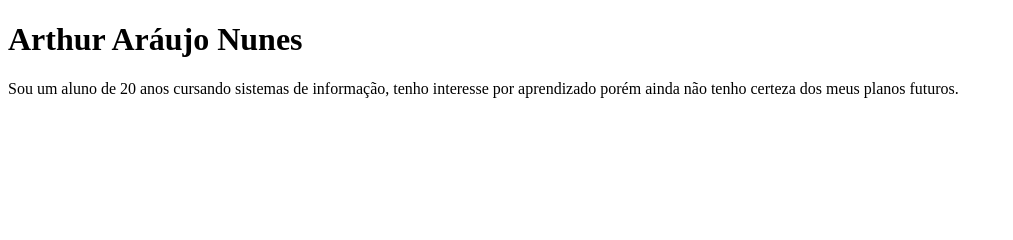
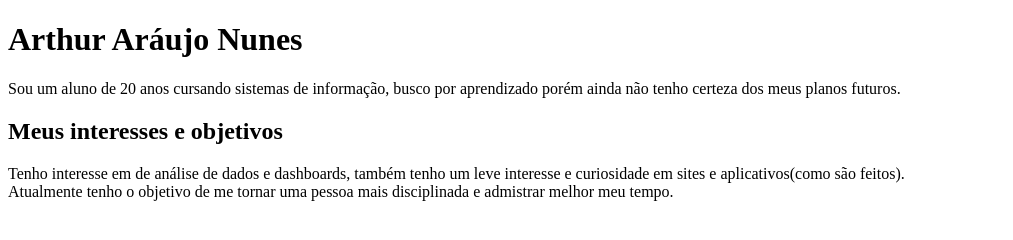
Before and after one commit to ArthurAraujoNunes/VA1_Portfolio-, a plain HTML site: page index.html in a window 1280 px wide. Shown: the whole page, without its empty margins (0-1013 px from the left). Drawn offline with Linux system fonts and the light colour scheme.

Commit message:
Alteração do arquivo com adição do tópico Meus interesses e objetivos.

```diff
--- a/index.html
+++ b/index.html
@@ -7,6 +7,8 @@
 </head>
 <body>
     <h1>Arthur Aráujo Nunes</h1>
-    <p> Sou um aluno de 20 anos cursando sistemas de informação, tenho interesse por aprendizado porém ainda não tenho certeza dos meus planos futuros.</p>
-</body>
+    <p> Sou um aluno de 20 anos cursando sistemas de informação, busco por aprendizado porém ainda não tenho certeza dos meus planos futuros.</p>
+    <h2>Meus interesses e objetivos</h2>
+    <p> Tenho interesse em de análise de dados e dashboards, também tenho um leve interesse e curiosidade
+    em sites e aplicativos(como são feitos). <br>Atualmente tenho o objetivo de me tornar uma pessoa mais disciplinada e admistrar melhor meu tempo.  </p>
 </html>
```
